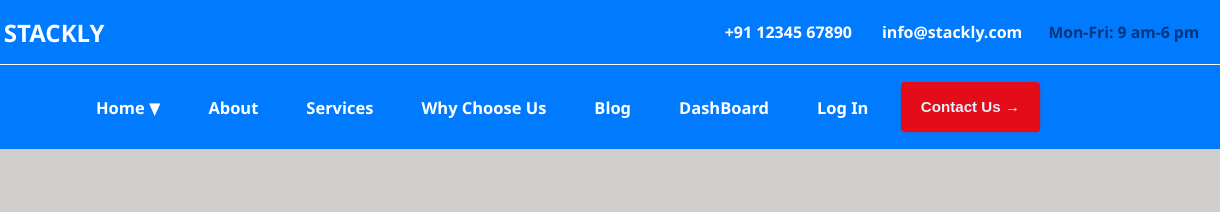
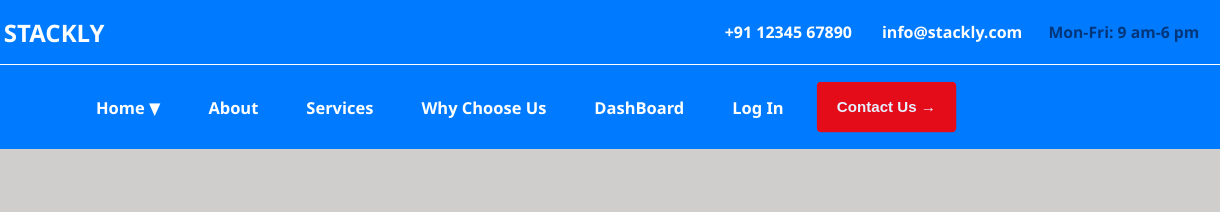
Before and after one commit to HarikrishnanRamasamy28/Business-page, a plain HTML site: page index.html in a window 1280 px wide. Shown: the top 212 px of the page, 60-1280 px from the left. Drawn offline with Linux system fonts and the light colour scheme.

Commit message:
Add files via upload

```diff
--- a/index.html
+++ b/index.html
@@ -40,7 +40,7 @@
           <li><a href="./service.html">Services</a></li>
           <li><a href="./404.html">Why Choose Us</a></li>
           <!-- <li><a href="./404.html">Team</a></li> -->
-          <li><a href="./blog.html">Blog</a></li>
+          <!-- <li><a href="./blog.html">Blog</a></li> -->
           <li><a href="./dashboard.html">DashBoard</a></li>
           <li><a href="./login.html">Log In</a></li>
           <li class="sign"><button onclick="window.location.href='./404.html'">Contact Us → </button></li>
```
Also changed, not shown: about.html (+1 -1 lines), blog.html (+1 -1 lines), choose.html (+1 -1 lines), home2.html (+2 -1 lines), service.html (+1 -1 lines).
